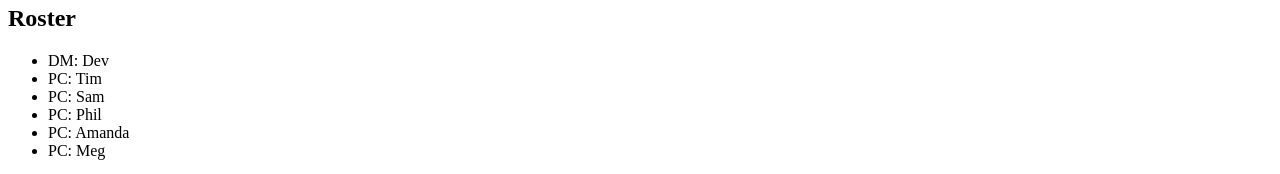
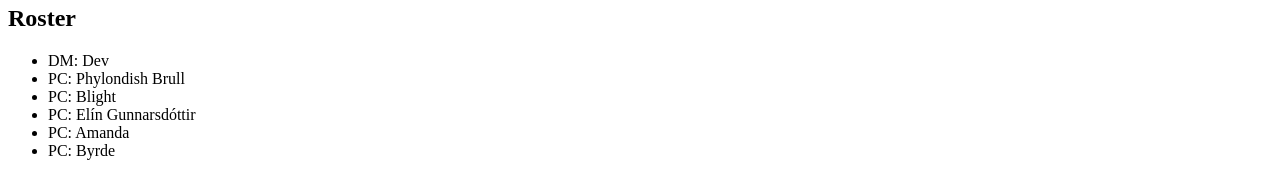
Before and after one commit to devdumpling/artificus, a Next.js app: page / in a window 1280 px wide. Shown: the part 1034-1208 px from the top of the page. Built offline with nearby package versions, Linux system fonts and the light colour scheme.

Commit message:
feat: update pantheon

```diff
--- a/pages/index.mdx
+++ b/pages/index.mdx
@@ -8,11 +8,11 @@ import { Bleed } from 'nextra-theme-docs';
 ## Roster
 
 - DM: Dev
-- PC: Tim
-- PC: Sam
-- PC: Phil
+- PC: Phylondish Brull
+- PC: Blight
+- PC: Elín Gunnarsdóttir
 - PC: Amanda
-- PC: Meg
+- PC: Byrde
 
 ## Sessions
 
```
Also changed, not shown: pages/lore/the-world.mdx (+11 -3 lines), .changeset/purple-tomatoes-remember.md (added).
